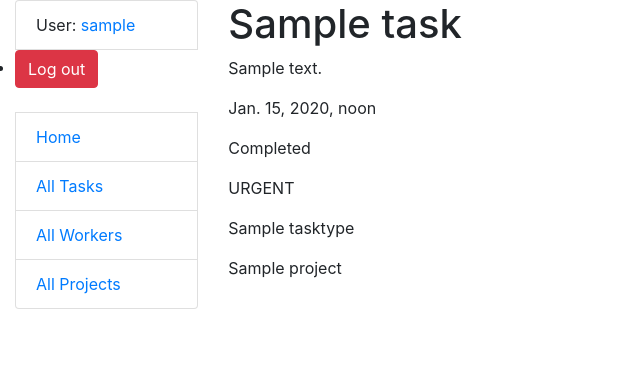
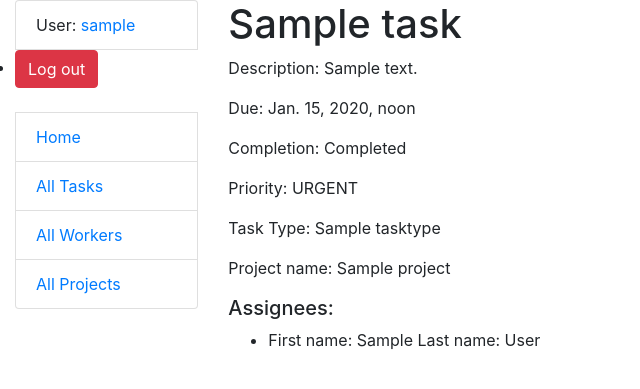
Before and after one commit to OlhaKuzmyn/task-manager, a Django app: page /tasks/1/ in a window 1280 px wide. Shown: the top 389 px of the page, without its empty margins (0-640 px from the left). Run offline with Django 5.2, Linux system fonts and the light colour scheme; a user stored in the database is signed in; tables that the repository leaves empty hold one stand-in row (values such as "Sample post").

Commit message:
fixed task_detail.html to show assignees

```diff
--- a/templates/manager/task_detail.html
+++ b/templates/manager/task_detail.html
@@ -2,23 +2,21 @@
 
 {% block content %}
   <h1>{{ task.name }}</h1>
-  <p>{{ task.description }}</p>
-  <p>{{ task.deadline }}</p>
-  <p>{{ task.is_completed|yesno:"Completed,Not Completed" }}</p>
-  <p>{{ task.priority }}</p>
-  <p>{{ task.task_type.name }}</p>
-  <p>{{ task.project.name }}</p>
-  {% if task.assignees %}
+  <p>Description: {{ task.description }}</p>
+  <p>Due: {{ task.deadline }}</p>
+  <p>Completion: {{ task.is_completed|yesno:"Completed,Not Completed" }}</p>
+  <p>Priority: {{ task.priority }}</p>
+  <p>Task Type: {{ task.task_type.name }}</p>
+  <p>Project name: {{ task.project.name }}</p>
+  <h5>Assignees:</h5>
     <ul>
-      {% for assignee in assignees %}
+      {% for assignee in task.assignees.all %}
         <li>
           First name: {{ assignee.first_name }}
           Last name: {{ assignee.last_name }}
-          Position: {{ assignee.position.name }}
         </li>
+      {% empty %}
+      <li>No assignees</li>
       {% endfor %}
     </ul>
-  {% else %}
-  <p>No assignees found.</p>
-  {% endif %}
 {% endblock %}
```
